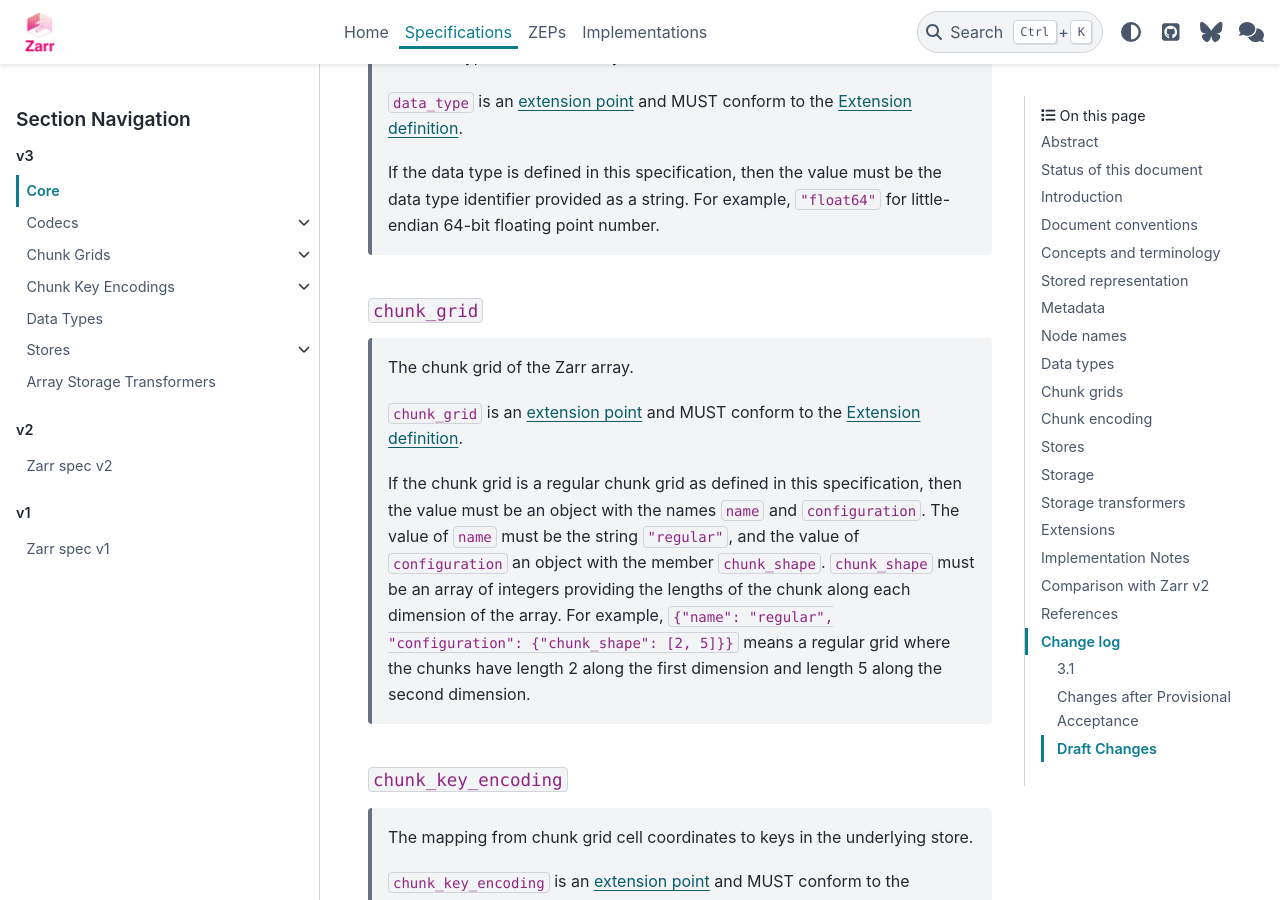
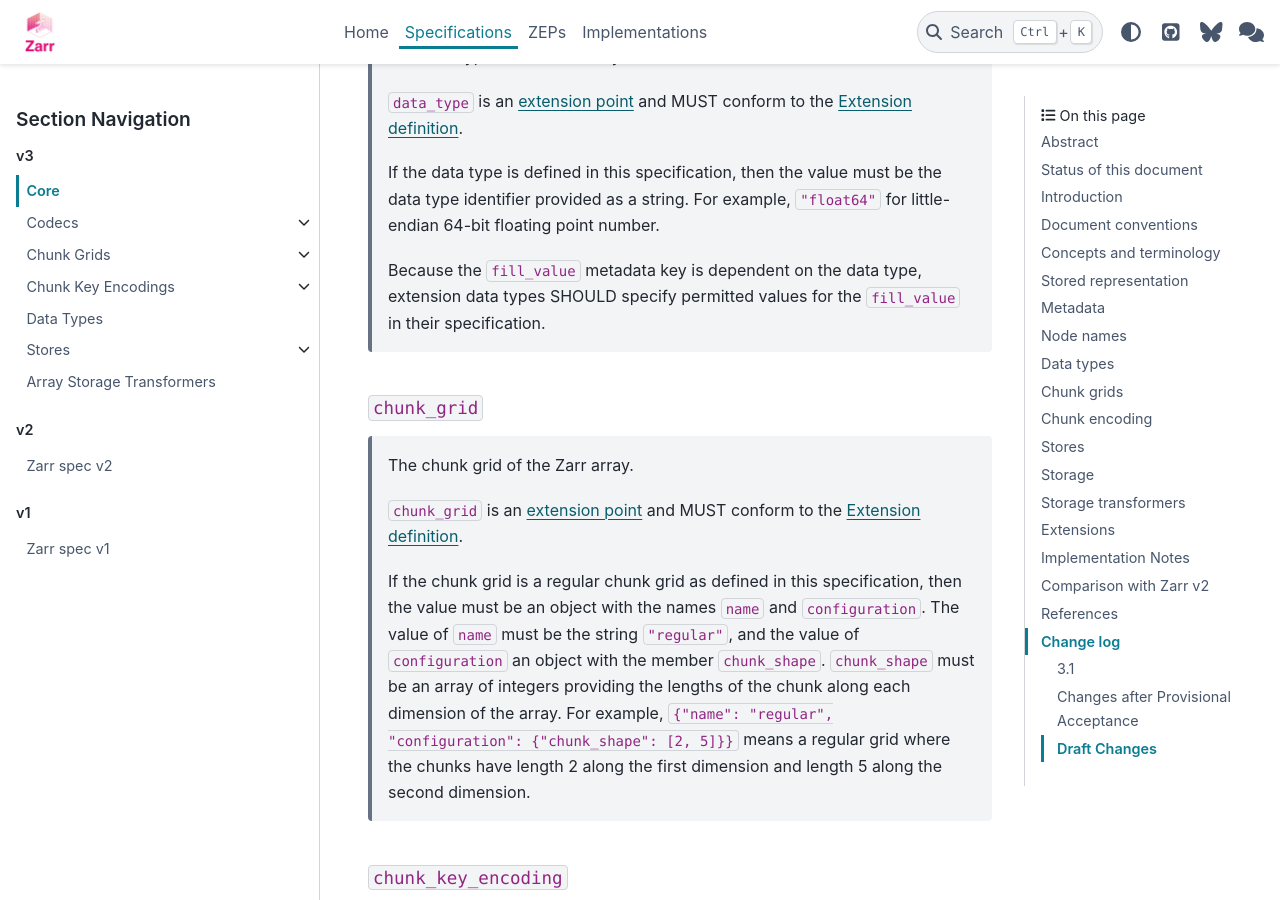
Before and after one commit to zarr-developers/zarr-specs, a Sphinx documentation site: the page built from docs/v3/core/index.rst, in a window 1280 px wide and 900 px high, scrolled down 10956 px. Built offline with Sphinx 7.4.7 and the PyData theme 0.15.4, drawn with Linux system fonts in a browser that asks for light colours; some of the changed text lies outside the part shown.

Commit message:
Move fill_value to data_type section

```diff
--- a/docs/v3/core/index.rst
+++ b/docs/v3/core/index.rst
@@ -508,6 +508,10 @@ mandatory names:
     this specification, then the value must be the data type
     identifier provided as a string. For example, ``"float64"`` for
     little-endian 64-bit floating point number.
+
+    Because the ``fill_value`` metadata key is dependent on the data type,
+    extension data types SHOULD specify permitted values for the ``fill_value`` in
+    their specification.
 
 .. _array-metadata-chunk-grid:
 
```
Also changed, not shown: other parts of docs/v3/core/index.rst (+0 -5 lines).
